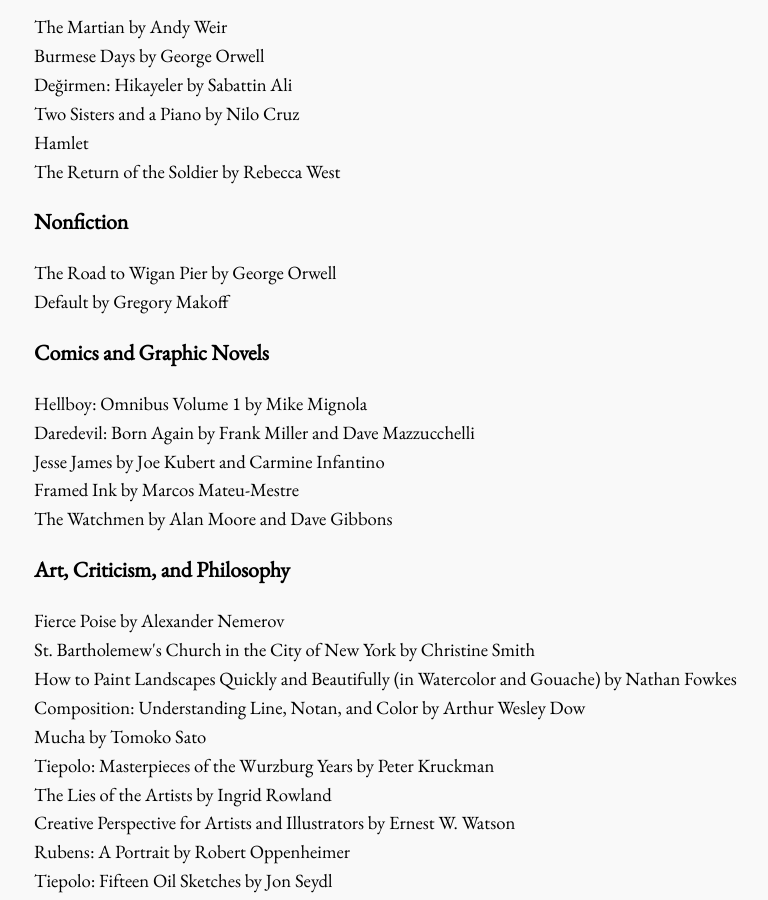
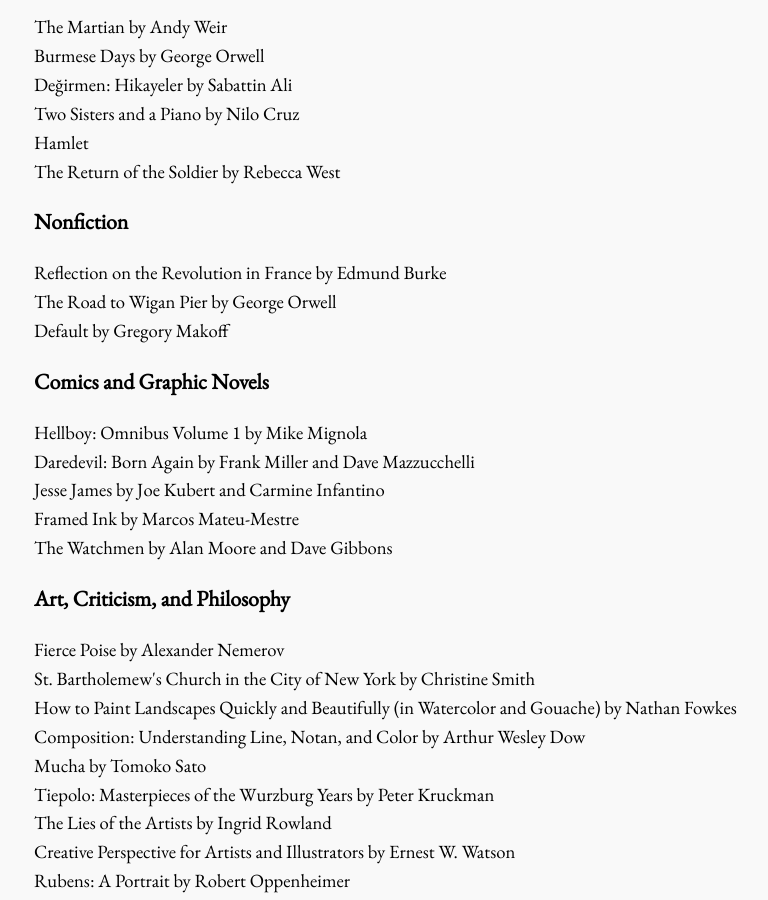
Before and after one commit to bora-uyumazturk/bora-uyumazturk.github.io, a Jekyll site: the page built from reading.html, in a window 1280 px wide and 900 px high, scrolled down 349 px. Shown: the whole window, without its empty margins (138-906 px from the left). Built offline with Jekyll 4.4.1, drawn with Linux system fonts in a browser that asks for light colours.

Commit message:
Update reading.html

```diff
--- a/reading.html
+++ b/reading.html
@@ -25,6 +25,7 @@ title: Reading
 
   <h3>Nonfiction</h3>
 
+  Reflection on the Revolution in France by Edmund Burke <br>
   The Road to Wigan Pier by George Orwell <br>
   Default by Gregory Makoff
 
```
